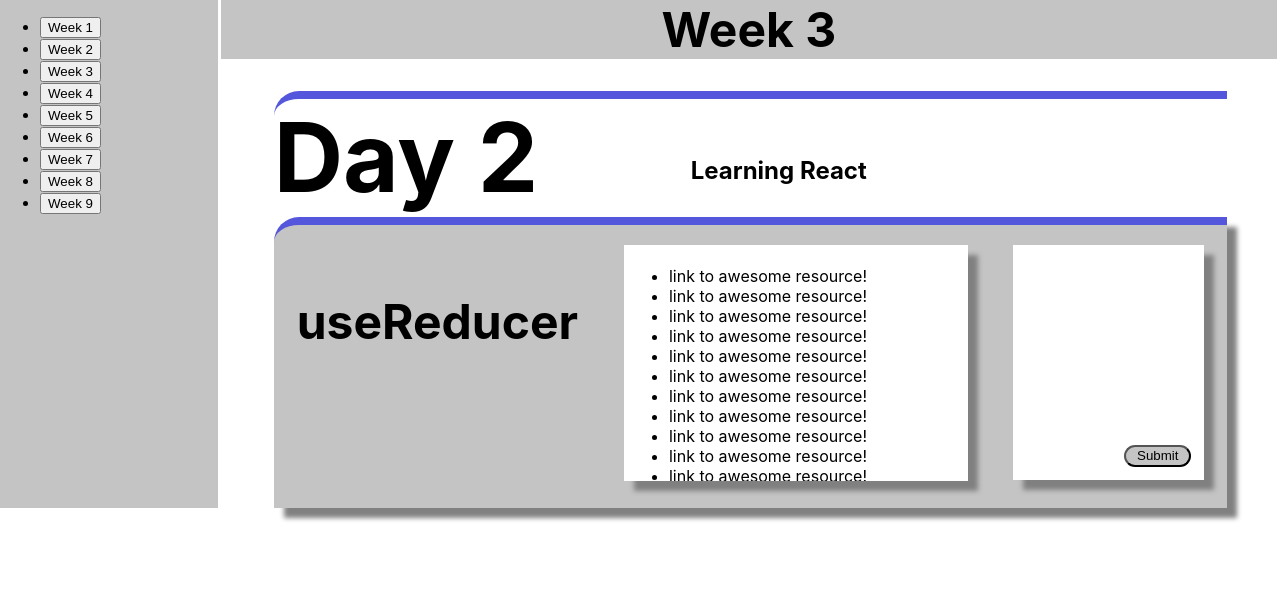
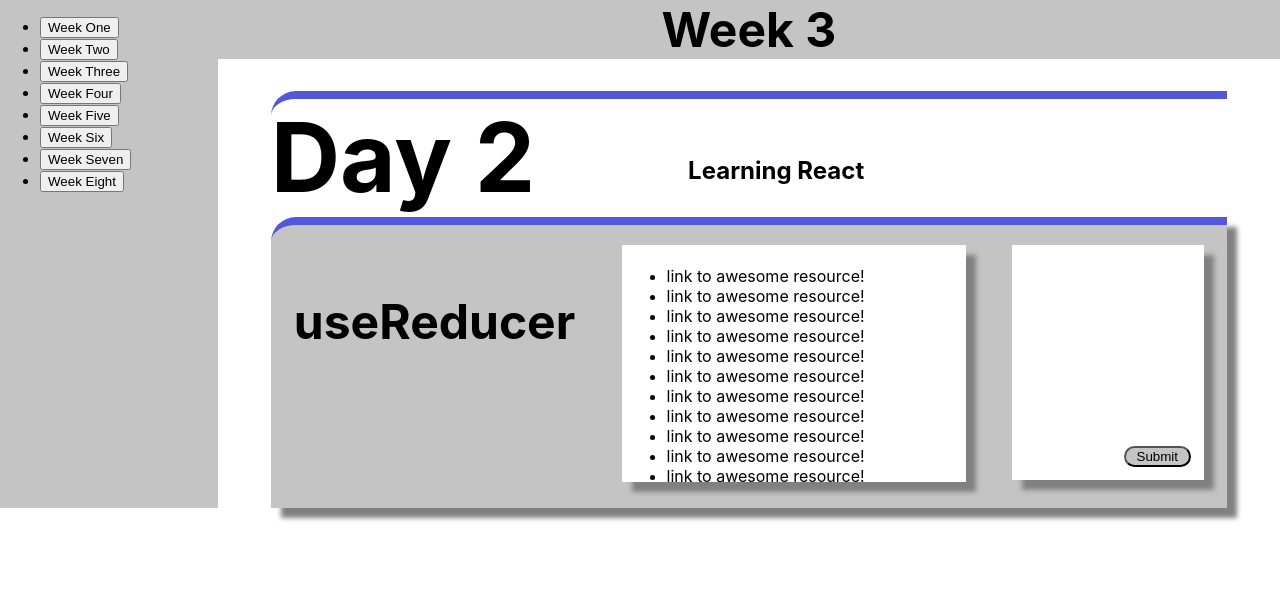
Before and after one commit to nicomarvar/national-project-week-boolean-hooligans, a React app: page / in a window 1280 px wide. Built offline with nearby package versions, Linux system fonts and the light colour scheme.

Commit message:
Started playing with data that will be coming back from the fecth request

```diff
--- a/src/Components/App/App.css
+++ b/src/Components/App/App.css
@@ -15,33 +15,20 @@
   width: 17vw;
 }
 
-
-
-
-
-
-
-.display-show{
-  display:block;
+.display-show {
+  display: block;
 }
 
-.display-none{
+.display-none {
   display: none;
 }
-
-
-
-
-
-
-
 
 /* main */
 .topbar {
   margin: 0px;
   display: flex;
   justify-content: center;
-  width: 82.5vw;
+  width: 83vw;
   background-color: var(--background-color);
 }
 .topText {
--- a/src/Components/WeekButtons/index.js
+++ b/src/Components/WeekButtons/index.js
@@ -1,30 +1,41 @@
-import React, {useState} from "react";
+import React, { useState } from "react";
 
-const weeks = [1, 2, 3, 4, 5, 6, 7, 8, 9];
-const days = [1, 2, 3, 4, 5];
+// const weeks = [1, 2, 3, 4, 5, 6, 7, 8, 9];
+// const days = [1, 2, 3, 4, 5];
 
+let data = {
+  success: true,
+  message: "found all the weeks",
+  payload: [
+    { weekid: 1, weekname: "Week One", daysid: [1, 2, 3, 4] },
+    { weekid: 2, weekname: "Week Two", daysid: [5, 6, 7, 8] },
+    { weekid: 3, weekname: "Week Three", daysid: [9, 10, 11, 12] },
+    { weekid: 4, weekname: "Week Four", daysid: [13, 14, 15, 16] },
+    { weekid: 5, weekname: "Week Five", daysid: [17, 18, 19, 20] },
+    { weekid: 6, weekname: "Week Six", daysid: [21, 22, 23, 24] },
+    { weekid: 7, weekname: "Week Seven", daysid: [25, 26, 27, 28] },
+    { weekid: 8, weekname: "Week Eight", daysid: [29, 30, 31, 32] },
+  ],
+};
 function WeekButtons() {
-
-  const [isOn, setIsOn] = useState(false)
-  function dropDown(){
+  const [isOn, setIsOn] = useState(false);
+  function dropDown() {
     return setIsOn((isOn) => !isOn);
   }
 
   return (
     <ul id="weekList">
-      {weeks.map((week, index) => {
+      {data.payload.map(({ weekname, weekid, daysid }) => {
         return (
-            <li>
-                <button onClick={dropDown}> Week {week}</button>
-                <ul
-                    id={index}
-                    className={isOn ? "display-show" : "display-none"}
-                >
-                    {days.map((day) => {
-                        return <li>Day {day}</li>;
-                    })}
-                </ul>
-            </li>
+          <li>
+            <button onClick={dropDown}> {weekname}</button>
+            <ul id={weekid} className={isOn ? "display-show" : "display-none"}>
+              {daysid.map((day) => {
+                return <li>Day {day}</li>;
+              })}
+
+            </ul>
+          </li>
         );
       })}
     </ul>
```
